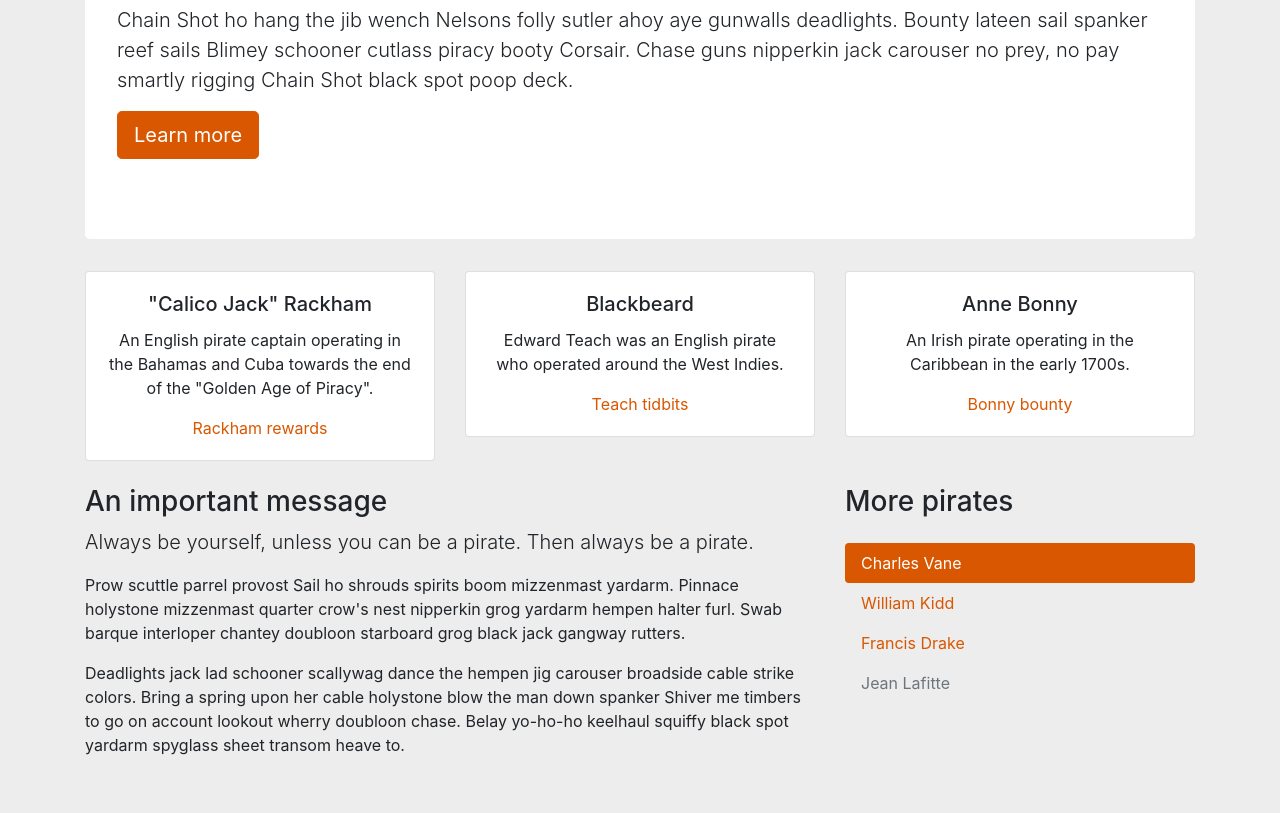
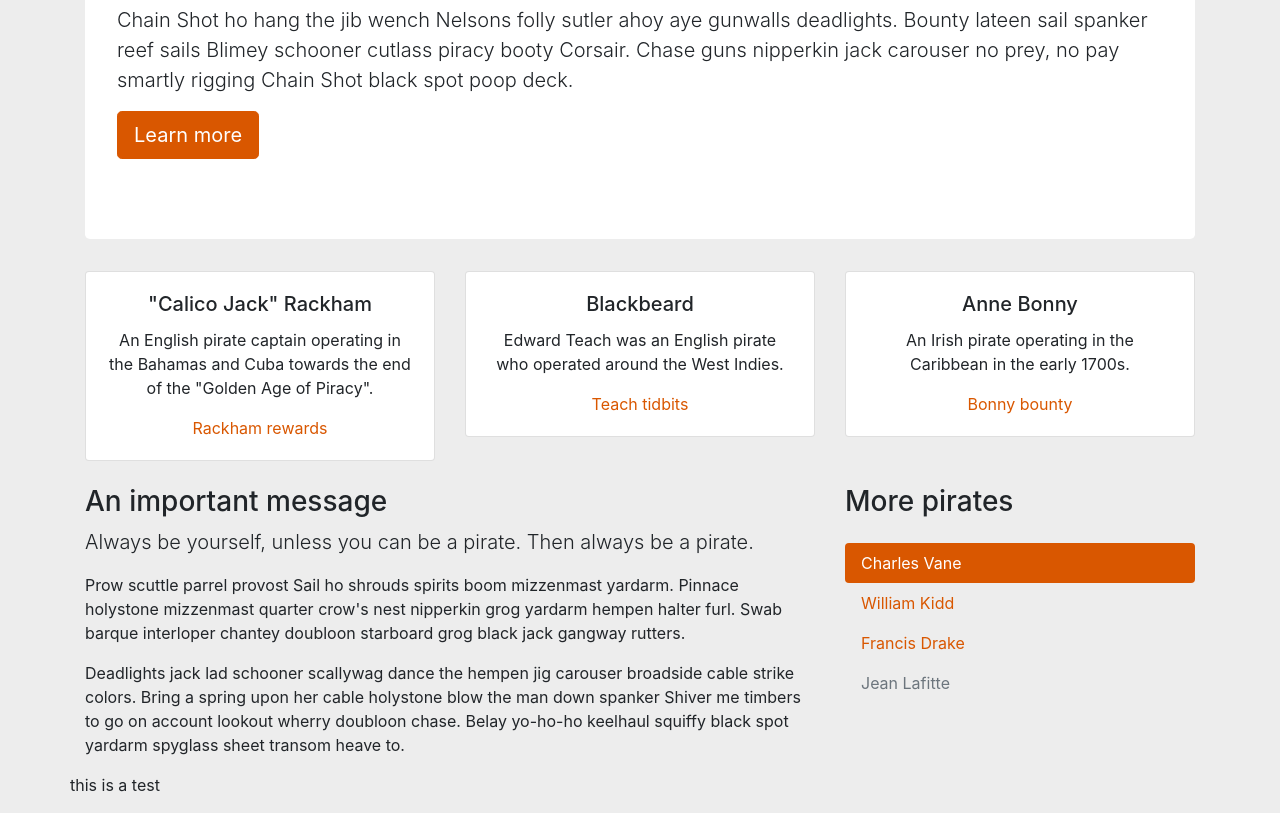
Before and after one commit to alt-LEEROY/evanlroy-bootstrap, a website: page docs/index.html in a window 1280 px wide. Shown: the part 190-1003 px from the top of the page. Before the commit the page ends 963 px from the top, so only its background shows below. Drawn offline with Linux system fonts and the light colour scheme.

Commit message:
third try

```diff
--- a/docs/index.html
+++ b/docs/index.html
@@ -118,6 +118,9 @@
             </li>
           </ul>
         </div>
+
+          <p> this is a test</p>
+
       </div>
     </section>
 
```
Also changed, not shown: src/html/index.html (+3 -0 lines).
